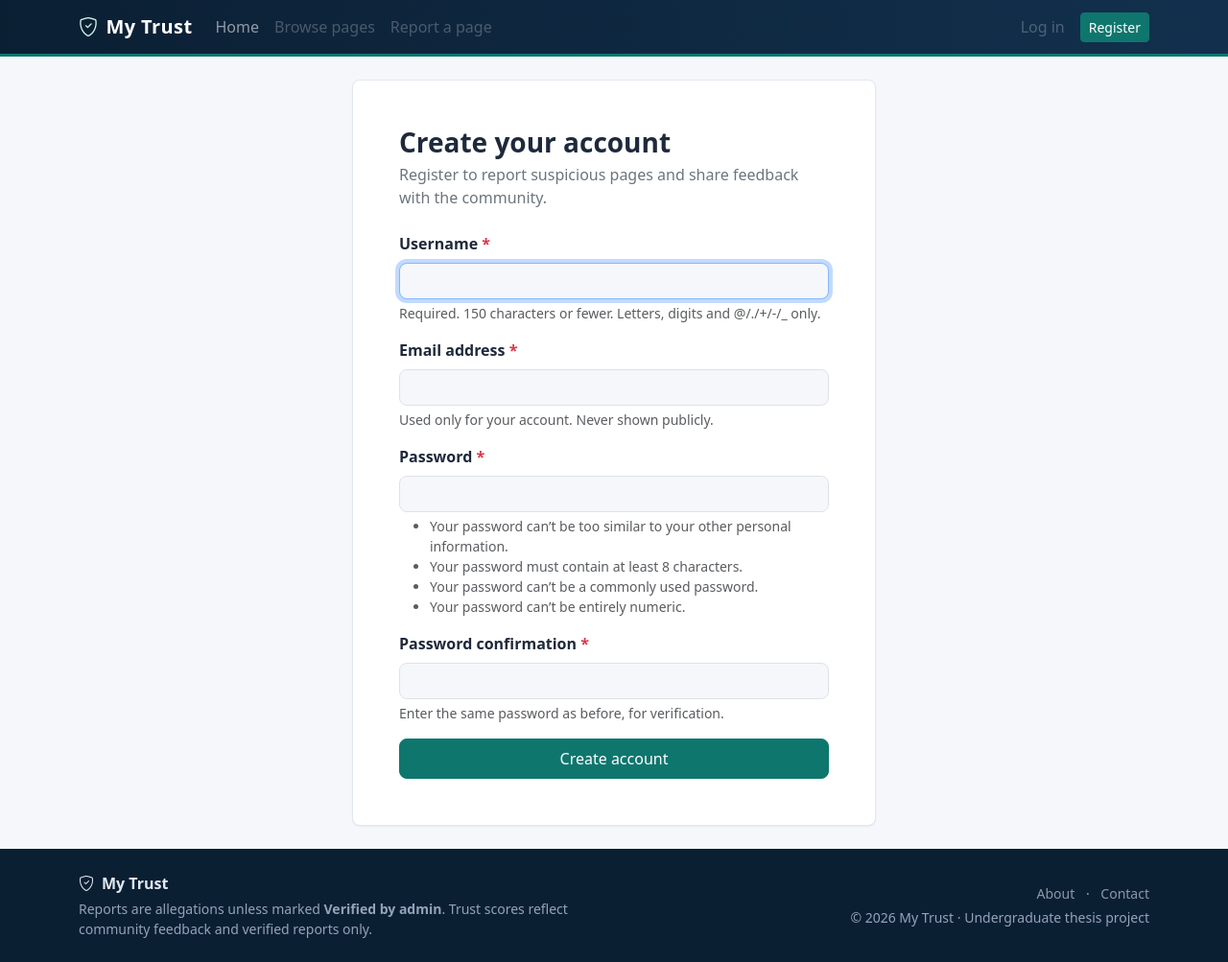
After one commit to muhammadtamimworkplace/my-trust, a Django app: page /accounts/register/ in a window 1280 px wide. The commit adds this page. Shown: the whole page at 96% size. Run offline with Django 5.2, Linux system fonts and the light colour scheme; parts of the project's set-up code (start-up, migrations or seed data) failed here and were passed over.

Commit message:
feat: add user registration

```diff
--- /dev/null
+++ b/accounts/forms.py
@@ -0,0 +1,28 @@
+from django.contrib.auth.forms import UserCreationForm
+from django.core.exceptions import ValidationError
+
+from core.forms import BootstrapFormMixin
+
+from .models import User
+
+
+class RegistrationForm(BootstrapFormMixin, UserCreationForm):
+    """Public sign-up form. Only username, email and password can be set here;
+    the role always stays the default (USER), so nobody can register as an admin."""
+
+    class Meta(UserCreationForm.Meta):
+        model = User
+        fields = ("username", "email")
+
+    def __init__(self, *args, **kwargs):
+        super().__init__(*args, **kwargs)
+        self.fields["email"].required = True
+        self.fields["email"].help_text = "Used only for your account. Never shown publicly."
+        self.fields["username"].widget.attrs.update({"autocomplete": "username", "autofocus": True})
+        self.fields["email"].widget.attrs["autocomplete"] = "email"
+
+    def clean_email(self):
+        email = User.objects.normalize_email(self.cleaned_data["email"].strip())
+        if User.objects.filter(email__iexact=email).exists():
+            raise ValidationError("An account with this email address already exists.", code="duplicate_email")
+        return email
--- /dev/null
+++ b/accounts/urls.py
@@ -0,0 +1,9 @@
+from django.urls import path
+
+from . import views
+
+app_name = "accounts"
+
+urlpatterns = [
+    path("register/", views.register, name="register"),
+]
--- a/accounts/views.py
+++ b/accounts/views.py
@@ -1,3 +1,23 @@
-from django.shortcuts import render
+from django.contrib import messages
+from django.contrib.auth import login
+from django.shortcuts import redirect, render
 
-# Create your views here.
+from .forms import RegistrationForm
+
+
+def register(request):
+    """Create an account and log the new user in."""
+    if request.user.is_authenticated:
+        return redirect("core:home")
+
+    if request.method == "POST":
+        form = RegistrationForm(request.POST)
+        if form.is_valid():
+            user = form.save()
+            login(request, user)
+            messages.success(request, f"Welcome to My Trust, {user.username}! Your account has been created.")
+            return redirect("core:home")
+    else:
+        form = RegistrationForm()
+
+    return render(request, "accounts/register.html", {"form": form})
--- a/config/urls.py
+++ b/config/urls.py
@@ -10,4 +10,5 @@ from django.urls import include, path
 urlpatterns = [
     path("admin/", admin.site.urls),
     path("", include("core.urls")),
+    path("accounts/", include("accounts.urls")),
 ]
--- /dev/null
+++ b/core/forms.py
@@ -0,0 +1,30 @@
+"""Shared form helpers."""
+from django import forms
+
+
+class BootstrapFormMixin:
+    """Add Bootstrap 5 classes to every widget, and mark invalid fields after validation.
+
+    Used by all My Trust forms so they render consistently through
+    templates/partials/_form_field.html.
+    """
+
+    def __init__(self, *args, **kwargs):
+        super().__init__(*args, **kwargs)
+        for field in self.fields.values():
+            widget = field.widget
+            if isinstance(widget, (forms.CheckboxInput, forms.RadioSelect, forms.CheckboxSelectMultiple)):
+                css = "form-check-input"
+            elif isinstance(widget, (forms.Select, forms.SelectMultiple)):
+                css = "form-select"
+            else:
+                css = "form-control"
+            widget.attrs["class"] = f"{widget.attrs.get('class', '')} {css}".strip()
+
+    def full_clean(self):
+        super().full_clean()
+        for name in self.errors:
+            if name in self.fields:
+                widget = self.fields[name].widget
+                widget.attrs["class"] = f"{widget.attrs.get('class', '')} is-invalid".strip()
+                widget.attrs["aria-invalid"] = "true"
--- /dev/null
+++ b/templates/accounts/register.html
@@ -0,0 +1,31 @@
+{% extends "base.html" %}
+
+{% block title %}Create an account · My Trust{% endblock %}
+
+{% block content %}
+<div class="container">
+  <div class="row justify-content-center">
+    <div class="col-md-8 col-lg-6">
+      <div class="mt-card p-4 p-md-5">
+        <h1 class="h3 fw-bold mb-1">Create your account</h1>
+        <p class="text-secondary mb-4">Register to report suspicious pages and share feedback with the community.</p>
+
+        <form method="post" novalidate>
+          {% csrf_token %}
+          {% if form.non_field_errors %}
+            <div class="alert alert-danger" role="alert">
+              {% for error in form.non_field_errors %}<div>{{ error }}</div>{% endfor %}
+            </div>
+          {% endif %}
+
+          {% for field in form %}
+            {% include "partials/_form_field.html" with field=field %}
+          {% endfor %}
+
+          <button type="submit" class="btn btn-accent w-100 py-2">Create account</button>
+        </form>
+      </div>
+    </div>
+  </div>
+</div>
+{% endblock %}
--- /dev/null
+++ b/templates/partials/_form_field.html
@@ -0,0 +1,13 @@
+{# Renders one form field with label, errors and help text. Usage: {% include "partials/_form_field.html" with field=form.email %} #}
+<div class="mb-3">
+  <label class="form-label fw-semibold" for="{{ field.id_for_label }}">
+    {{ field.label }}{% if field.field.required %} <span class="text-danger" aria-hidden="true">*</span>{% endif %}
+  </label>
+  {{ field }}
+  {% for error in field.errors %}
+    <div class="invalid-feedback d-block">{{ error }}</div>
+  {% endfor %}
+  {% if field.help_text %}
+    <div class="form-text">{{ field.help_text }}</div>
+  {% endif %}
+</div>
--- a/templates/partials/_navbar.html
+++ b/templates/partials/_navbar.html
@@ -1,5 +1,5 @@
 {# Site navigation. Links marked "placeholder" are connected when their pages exist: #}
-{# Browse (P7-T01), Report (P5-T02), Register (P3-T03), Login/Logout (P3-T04), Profile (P3-T05). #}
+{# Browse (P7-T01), Report (P5-T02), Login/Logout (P3-T04), Profile (P3-T05). #}
 <nav class="navbar navbar-expand-lg navbar-dark mt-navbar" aria-label="Main navigation">
   <div class="container">
     <a class="navbar-brand d-flex align-items-center gap-2" href="{% url 'core:home' %}">
@@ -40,7 +40,7 @@
             <a class="nav-link disabled" aria-disabled="true">Log in</a> {# placeholder #}
           </li>
           <li class="nav-item">
-            <a class="btn btn-accent btn-sm disabled" aria-disabled="true">Register</a> {# placeholder #}
+            <a class="btn btn-accent btn-sm" href="{% url 'accounts:register' %}">Register</a>
           </li>
         {% endif %}
       </ul>
```
Also changed, not shown: accounts/tests/test_registration.py (added, +86 -0 lines), docs/PROGRESS.md (+2 -2 lines).
